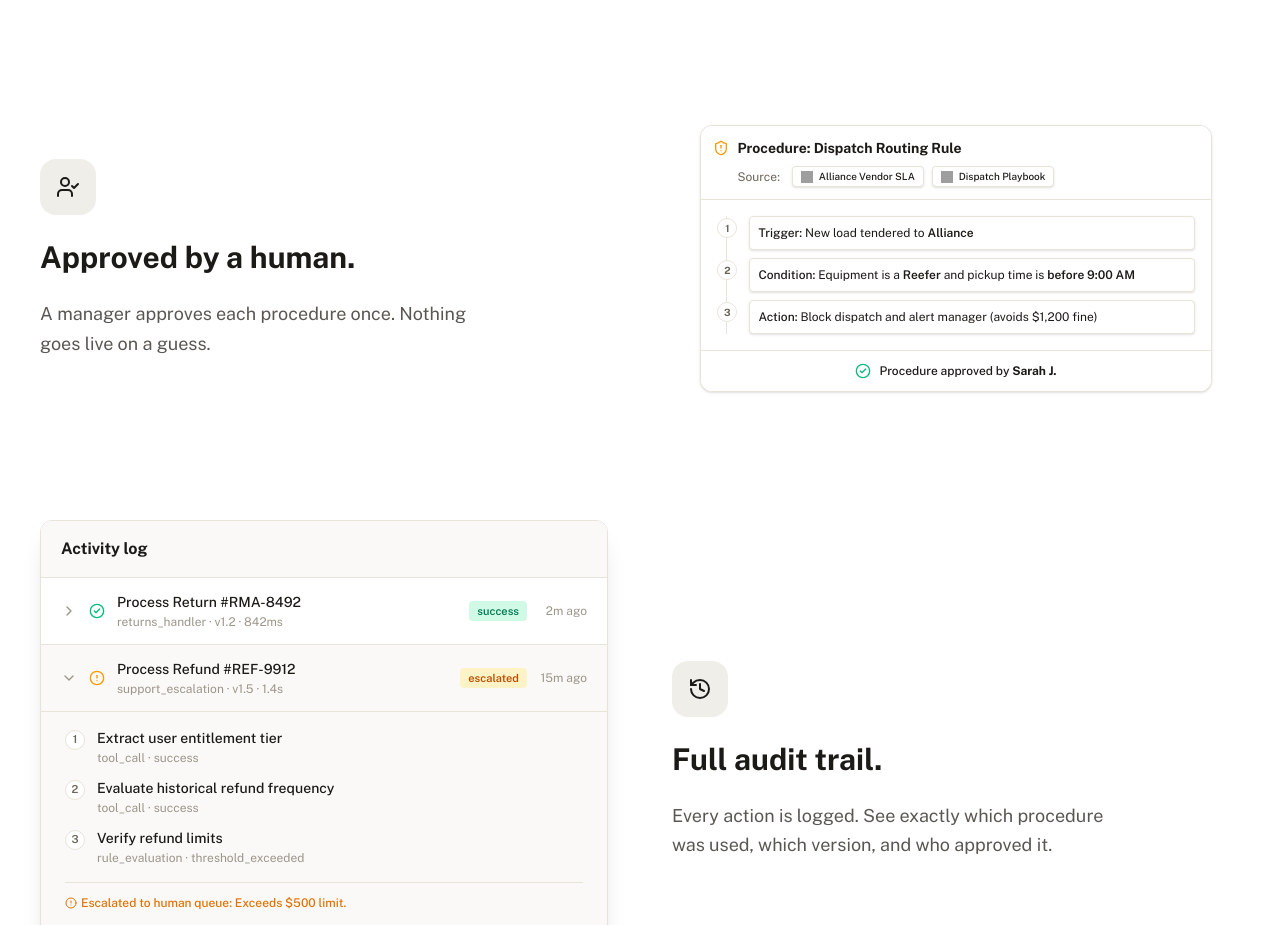
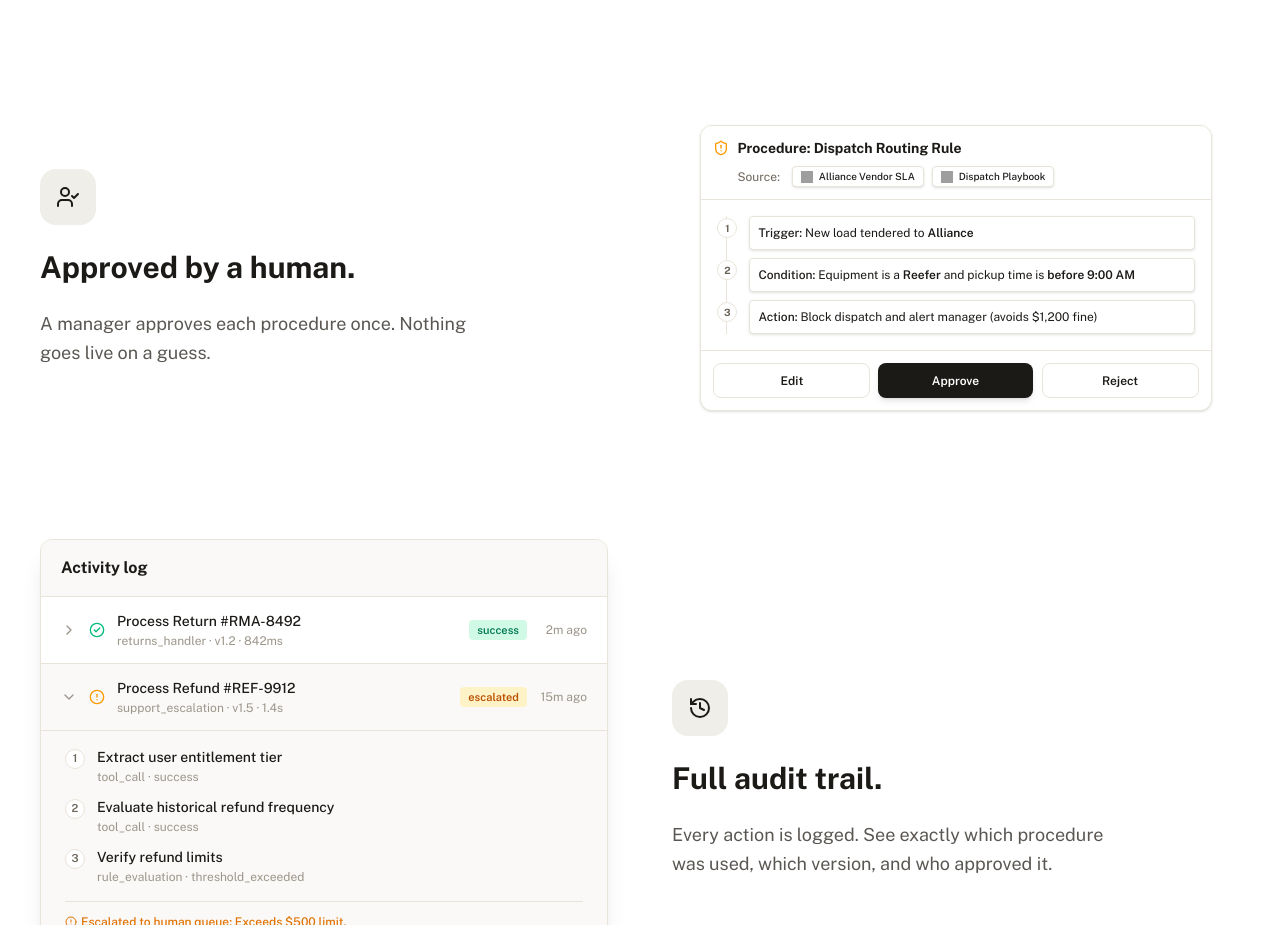
Before and after one commit to VeshGuy/KB-WB, a React (Vite) app: page / in a window 1280 px wide. Shown: the part 2460-3385 px from the top of the page. Built offline with nearby package versions, Linux system fonts and the light colour scheme; grey boxes are pictures that could not be loaded.

Commit message:
Add mouse click and approval crossfade animation to MockApprovedCard

```diff
--- a/src/components/MockApprovedCard.tsx
+++ b/src/components/MockApprovedCard.tsx
@@ -1,8 +1,48 @@
-import { ShieldAlert, CheckCircle2 } from 'lucide-react';
+import { ShieldAlert, CheckCircle2, MousePointer2 } from 'lucide-react';
 
 export default function MockApprovedCard() {
   return (
-    <div className="w-full max-w-[90%] bg-paper border border-line rounded-xl shadow-sm flex flex-col overflow-hidden text-left mx-auto hover:shadow-md transition-shadow">
+    <div className="w-full max-w-[90%] bg-paper border border-line rounded-xl shadow-sm flex flex-col overflow-hidden text-left mx-auto hover:shadow-md transition-shadow relative">
+      <style>{`
+        @keyframes mouseMoveApprove {
+          0%, 15% { transform: translate(120px, 80px); opacity: 0; }
+          20% { transform: translate(120px, 80px); opacity: 1; }
+          33% { transform: translate(0px, 0px); opacity: 1; }
+          37% { transform: translate(0px, 0px) scale(0.85); opacity: 1; }
+          41% { transform: translate(0px, 0px) scale(1); opacity: 1; }
+          45%, 100% { transform: translate(0px, 0px) scale(1); opacity: 0; }
+        }
+        @keyframes buttonPressApprove {
+          0%, 33% { transform: scale(1); background-color: #1c1a17; }
+          37% { transform: scale(0.95); background-color: #000000; }
+          41%, 100% { transform: scale(1); background-color: #1c1a17; }
+        }
+        @keyframes actionRowFade {
+          0%, 45% { opacity: 1; pointer-events: auto; }
+          50%, 92% { opacity: 0; pointer-events: none; }
+          96%, 100% { opacity: 1; pointer-events: auto; }
+        }
+        @keyframes successRowFade {
+          0%, 45% { opacity: 0; transform: translateY(4px); pointer-events: none; }
+          50%, 92% { opacity: 1; transform: translateY(0); pointer-events: auto; }
+          96%, 100% { opacity: 0; transform: translateY(-4px); pointer-events: none; }
+        }
+
+        .animate-mouse-approve {
+          animation: mouseMoveApprove 6s ease-in-out infinite;
+          z-index: 50;
+        }
+        .animate-btn-approve {
+          animation: buttonPressApprove 6s ease-in-out infinite;
+        }
+        .animate-action-row {
+          animation: actionRowFade 6s ease-in-out infinite;
+        }
+        .animate-success-row {
+          animation: successRowFade 6s ease-in-out infinite;
+        }
+      `}</style>
+
       <div className="p-3 border-b border-line bg-surface flex flex-col gap-1">
         <div className="flex items-center gap-2">
           <ShieldAlert className="w-4 h-4 text-amber-500 shrink-0" />
@@ -45,9 +85,32 @@ export default function MockApprovedCard() {
         </div>
       </div>
 
-      <div className="p-3 border-t border-line bg-surface flex items-center justify-center gap-2">
-        <CheckCircle2 className="w-4 h-4 text-[#10b981]" />
-        <span className="text-xs font-medium text-ink">Procedure approved by <span className="font-bold">Sarah J.</span></span>
+      <div className="h-[60px] border-t border-line bg-surface relative overflow-hidden">
+        {/* Action Row */}
+        <div className="absolute inset-0 p-3 flex gap-2 animate-action-row">
+          <button className="flex-1 bg-white border border-line text-ink font-semibold text-xs py-2 rounded-lg transition-colors">
+            Edit
+          </button>
+
+          <div className="flex-1 relative">
+            <button className="w-full h-full bg-ink text-white font-semibold text-xs py-2 rounded-lg transition-colors animate-btn-approve shadow-md">
+              Approve
+            </button>
+            <div className="absolute left-1/2 top-1/2 -mt-1 -ml-1 pointer-events-none animate-mouse-approve text-ink origin-top-left">
+              <MousePointer2 className="w-5 h-5 fill-white drop-shadow-md" />
+            </div>
+          </div>
+
+          <button className="flex-1 bg-white border border-line text-ink font-semibold text-xs py-2 rounded-lg transition-colors">
+            Reject
+          </button>
+        </div>
+
+        {/* Success Row */}
+        <div className="absolute inset-0 p-3 flex items-center justify-center gap-2 animate-success-row bg-surface">
+          <CheckCircle2 className="w-4 h-4 text-[#10b981]" />
+          <span className="text-xs font-medium text-ink">Procedure approved by <span className="font-bold">Sarah J.</span></span>
+        </div>
       </div>
     </div>
   );
```
